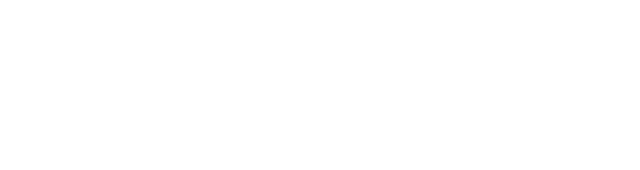
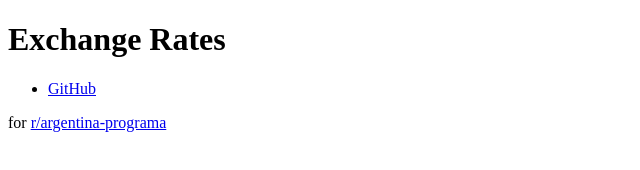
Before and after one commit to leonelmosqueda/exchange-rates, a plain HTML site: page index.html in a window 1280 px wide. Shown: the whole page, without its empty margins (0-640 px from the left). Drawn offline with Linux system fonts and the light colour scheme.

Commit message:
Add header section

```diff
--- a/index.html
+++ b/index.html
@@ -9,6 +9,17 @@
     <link href="https://fonts.googleapis.com/css2?family=Roboto:wght@400;700;900&display=swap" rel="stylesheet">
 </head>
 <body>
-
+    <header class="header">
+        <div class="left">
+            <h1 class="title">Exchange Rates</h1>
+        </div>
+        <ul class="right">
+            <li><a href="https://github.com/leonelmosqueda">GitHub</a></li>
+        </ul>
+    </header>
+    <main class="main"></main>
+    <footer class="footer">
+        <p class="text-footer">for <a href="https://argentinaprograma.com" class="link">r/argentina-programa</a></p>
+    </footer>
 </body>
 </html>
```
